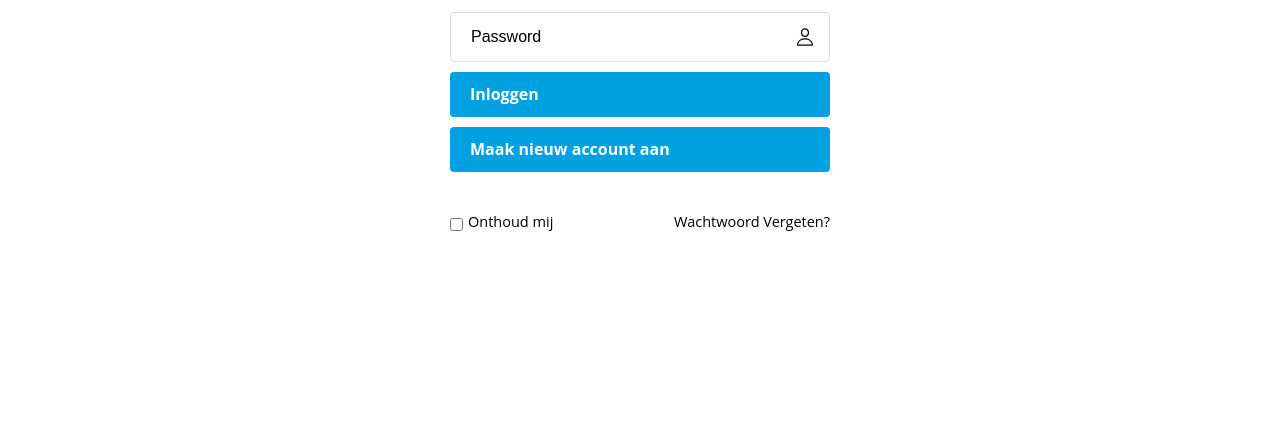
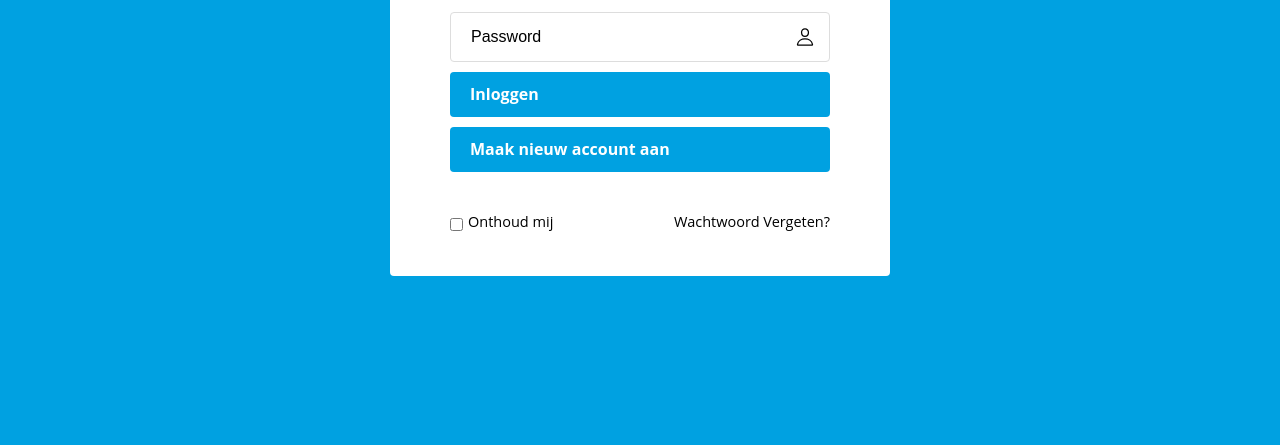
Before and after one commit to DragonStruck/dtm-reserveringen, a website: page src/main/resources/static/html/login.html in a window 1280 px wide. Shown: the part 355-800 px from the top of the page. Drawn offline with Linux system fonts and the light colour scheme.

Commit message:
background

```diff
--- a/src/main/resources/static/css/login-register.css
+++ b/src/main/resources/static/css/login-register.css
@@ -13,6 +13,7 @@ body .wrapper {
     right: 0;
     top: 0;
     bottom: 0;
+    background: var(--secondary);
 }
 
 body .wrapper .form-wrapper {
```
